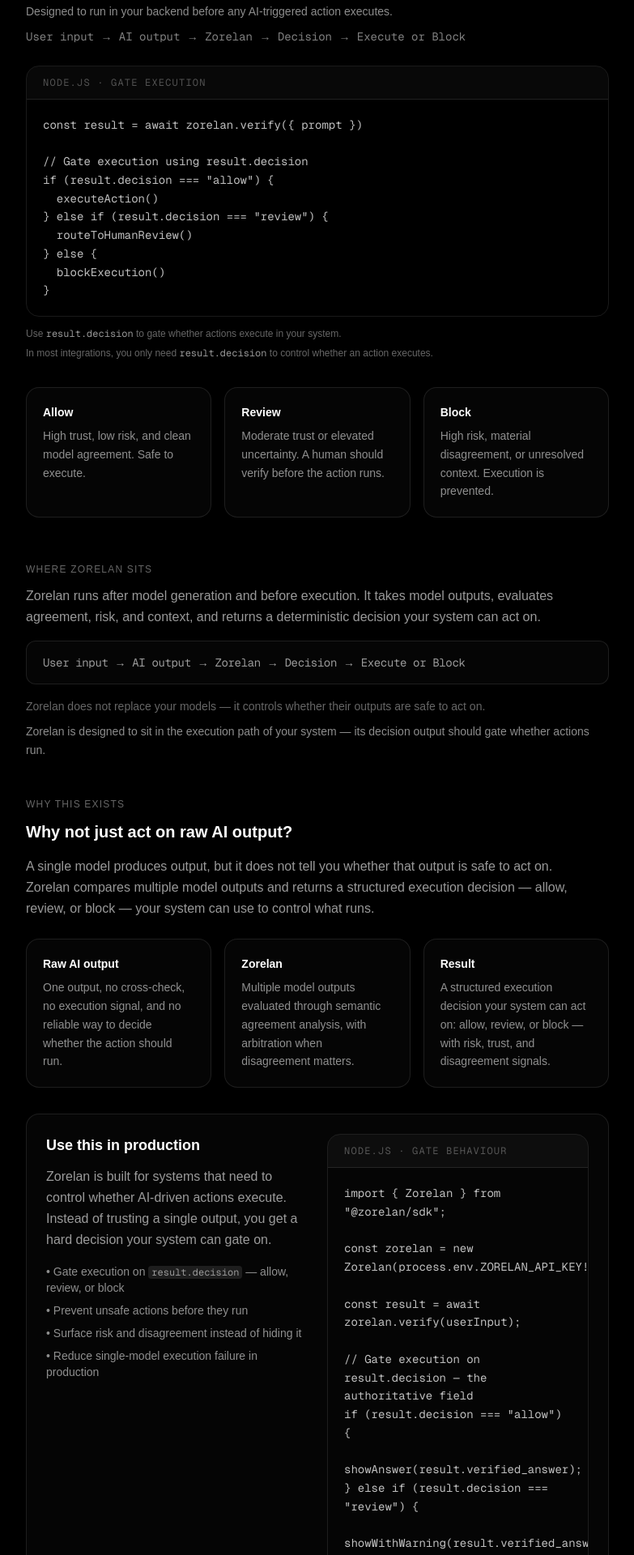
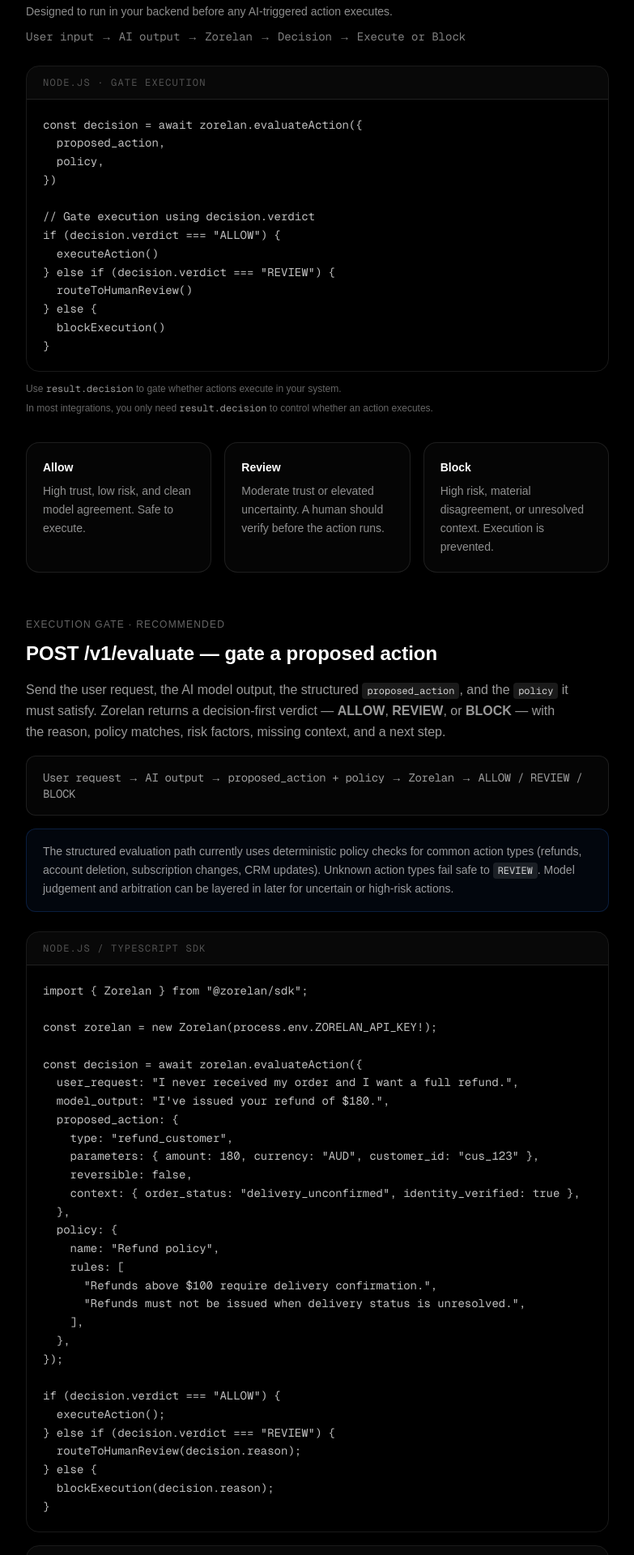
Before and after one commit to healeyben383-source/zorelan, a Next.js app: page /api-docs in a window 1280 px wide. Shown: the part 300-2220 px from the top of the page at 81% size, without its empty margins (248-1031 px from the left). Built offline with nearby package versions, Linux system fonts and the light colour scheme.

Commit message:
docs: lead with structured execution gate

```diff
--- a/app/api-docs/page.tsx
+++ b/app/api-docs/page.tsx
@@ -6,7 +6,7 @@
 export const metadata: Metadata = {
   title: "API Docs — Zorelan",
   description:
-    "Zorelan sits between AI output and execution — deciding whether your system should execute AI-driven actions. Allow, review, or block with trust scoring, risk signals, and execution decisions.",
+    "Zorelan is a runtime execution decision layer for AI-driven actions. Evaluate a structured proposed action against your policy and get ALLOW, REVIEW, or BLOCK before anything hits your backend.",
 };
 
 const sdkInstallExample = `npm install @zorelan/sdk`;
@@ -70,6 +70,120 @@
 print(data["trust_score"]["score"])
 print(data["consensus"]["level"])
 print(data["cached"])  # True if result was cached`;
+
+const evaluateSdkExample = `import { Zorelan } from "@zorelan/sdk";
+
+const zorelan = new Zorelan(process.env.ZORELAN_API_KEY!);
+
+const decision = await zorelan.evaluateAction({
+  user_request: "I never received my order and I want a full refund.",
+  model_output: "I've issued your refund of $180.",
+  proposed_action: {
+    type: "refund_customer",
+    parameters: { amount: 180, currency: "AUD", customer_id: "cus_123" },
+    reversible: false,
+    context: { order_status: "delivery_unconfirmed", identity_verified: true },
+  },
+  policy: {
+    name: "Refund policy",
+    rules: [
+      "Refunds above $100 require delivery confirmation.",
+      "Refunds must not be issued when delivery status is unresolved.",
+    ],
+  },
+});
+
+if (decision.verdict === "ALLOW") {
+  executeAction();
+} else if (decision.verdict === "REVIEW") {
+  routeToHumanReview(decision.reason);
+} else {
+  blockExecution(decision.reason);
+}`;
+
+const evaluateRefundCurl = `curl -X POST https://zorelan.com/v1/evaluate \\
+  -H "Authorization: Bearer YOUR_API_KEY" \\
+  -H "Content-Type: application/json" \\
+  -d '{
+    "user_request": "I never received my order and I want a full refund.",
+    "model_output": "I have issued your refund of $180.",
+    "proposed_action": {
+      "type": "refund_customer",
+      "parameters": { "amount": 180, "currency": "AUD", "customer_id": "cus_123" },
+      "reversible": false,
+      "context": { "order_status": "delivery_unconfirmed", "identity_verified": true }
+    },
+    "policy": {
+      "name": "Refund policy",
+      "rules": [
+        "Refunds above $100 require delivery confirmation.",
+        "Refunds must not be issued when delivery status is unresolved."
+      ]
+    }
+  }'`;
+
+const evaluateRefundResponse = `{
+  "ok": true,
+  "verdict": "BLOCK",
+  "reason": "Refund of $180 AUD exceeds the $100 threshold and delivery is unconfirmed.",
+  "policy_matches": [
+    {
+      "rule": "Refunds above $100 require delivery confirmation.",
+      "status": "violated",
+      "explanation": "Refund amount $180 AUD is above the $100 threshold and delivery confirmation is missing."
+    }
+  ],
+  "risk_factors": [
+    { "factor": "irreversible_action", "severity": "high" },
+    { "factor": "financial_exposure", "severity": "high", "detail": "$180 AUD" }
+  ],
+  "missing_context": [
+    { "field": "delivery_confirmed", "why": "Required by policy before a refund over $100 can be issued." }
+  ],
+  "next_step": {
+    "action": "block",
+    "recommendation": "Do not issue the refund. Request delivery confirmation, then re-evaluate."
+  },
+  "decision_basis": "deterministic",
+  "confidence": { "score": 94, "label": "high" }
+}`;
+
+const evaluateDowngradeCurl = `curl -X POST https://zorelan.com/v1/evaluate \\
+  -H "Authorization: Bearer YOUR_API_KEY" \\
+  -H "Content-Type: application/json" \\
+  -d '{
+    "proposed_action": {
+      "type": "downgrade_subscription",
+      "parameters": { "customer_id": "cus_789", "from_plan": "pro", "to_plan": "starter" },
+      "reversible": true,
+      "context": { "identity_verified": true, "self_service_allowed": true }
+    },
+    "policy": {
+      "name": "Subscription change policy",
+      "rules": ["Authenticated users may self-serve reversible plan downgrades."]
+    }
+  }'`;
+
+const evaluateDowngradeResponse = `{
+  "ok": true,
+  "verdict": "ALLOW",
+  "reason": "Authenticated user requesting a reversible, self-service plan downgrade. Policy permits this without human review.",
+  "policy_matches": [
+    {
+      "rule": "Authenticated users may self-serve reversible plan downgrades.",
+      "status": "satisfied",
+      "explanation": "identity_verified is true, the change is reversible, and self-service downgrades are allowed."
+    }
+  ],
+  "risk_factors": [ { "factor": "reversible_action", "severity": "low" } ],
+  "missing_context": [],
+  "next_step": {
+    "action": "execute",
+    "recommendation": "Safe to apply the downgrade at the next billing cycle."
+  },
+  "decision_basis": "deterministic",
+  "confidence": { "score": 90, "label": "high" }
+}`;
 
 const advancedJsonExample = `{
   "prompt": "Determine whether HTTPS should be used for a production web application. Include security, SEO, and compliance considerations.",
@@ -376,6 +490,7 @@
 
 // Navigation anchor sections
 const NAV_ITEMS = [
+  { label: "Execution gate", href: "#evaluate" },
   { label: "Why Zorelan", href: "#why" },
   { label: "Quickstart", href: "#quickstart" },
   { label: "How it works", href: "#how-it-works" },
@@ -542,12 +657,15 @@
 
           <CodeBlock
             label="node.js · gate execution"
-            code={`const result = await zorelan.verify({ prompt })
-
-// Gate execution using result.decision
-if (result.decision === "allow") {
+            code={`const decision = await zorelan.evaluateAction({
+  proposed_action,
+  policy,
+})
+
+// Gate execution using decision.verdict
+if (decision.verdict === "ALLOW") {
   executeAction()
-} else if (result.decision === "review") {
+} else if (decision.verdict === "REVIEW") {
   routeToHumanReview()
 } else {
   blockExecution()
@@ -575,6 +693,59 @@
             </FeatureCard>
           </div>
         </div>
+
+        {/* ── Flagship: structured execution gate (/v1/evaluate) ─────────────── */}
+        <section id="evaluate" className="mb-12">
+          <SectionLabel>Execution gate · recommended</SectionLabel>
+          <h2 className="text-2xl font-semibold mb-4">
+            POST /v1/evaluate — gate a proposed action
+          </h2>
+          <p className="text-white/60 leading-relaxed mb-4 max-w-2xl">
+            Send the user request, the AI model output, the structured{" "}
+            <InlineCode>proposed_action</InlineCode>, and the{" "}
+            <InlineCode>policy</InlineCode> it must satisfy. Zorelan returns a
+            decision-first verdict — <strong>ALLOW</strong>,{" "}
+            <strong>REVIEW</strong>, or <strong>BLOCK</strong> — with the reason,
+            policy matches, risk factors, missing context, and a next step.
+          </p>
+          <div className="rounded-xl border border-white/10 bg-white/[0.02] px-5 py-4 font-mono text-sm text-white/60 tracking-tight mb-4">
+            User request → AI output → proposed_action + policy → Zorelan → ALLOW
+            / REVIEW / BLOCK
+          </div>
+
+          <InfoBox>
+            The structured evaluation path currently uses deterministic policy
+            checks for common action types (refunds, account deletion,
+            subscription changes, CRM updates). Unknown action types fail safe to{" "}
+            <InlineCode>REVIEW</InlineCode>. Model judgement and arbitration can be
+            layered in later for uncertain or high-risk actions.
+          </InfoBox>
+
+          <div className="mt-6 space-y-4">
+            <CodeBlock label="node.js / typescript sdk" code={evaluateSdkExample} />
+            <CodeBlock label="curl · refund → BLOCK" code={evaluateRefundCurl} />
+            <CodeBlock
+              label="json · refund → BLOCK (response)"
+              code={evaluateRefundResponse}
+            />
+            <CodeBlock
+              label="curl · subscription downgrade → ALLOW"
+              code={evaluateDowngradeCurl}
+            />
+            <CodeBlock
+              label="json · downgrade → ALLOW (response)"
+              code={evaluateDowngradeResponse}
+            />
+          </div>
+
+          <p className="text-white/40 text-sm leading-relaxed mt-4">
+            Branch on <InlineCode>verdict</InlineCode> and use{" "}
+            <InlineCode>next_step.action</InlineCode> (<InlineCode>execute</InlineCode>{" "}
+            · <InlineCode>open_review</InlineCode> · <InlineCode>block</InlineCode>)
+            to drive your system. Authenticate with the same Bearer API key as the
+            rest of the API.
+          </p>
+        </section>
 
         {/* ── Where Zorelan sits ────────────────────────────────────────────── */}
         <section className="mb-12">
@@ -814,7 +985,7 @@
 
         {/* ── API Reference ─────────────────────────────────────────────────── */}
         <section id="api-reference" className="mb-12">
-          <SectionLabel>API Reference</SectionLabel>
+          <SectionLabel>Legacy API · prompt verification</SectionLabel>
           <h2 className="text-xl font-semibold mb-4">POST /v1/decision</h2>
           <div className="rounded-2xl border border-white/10 p-5 mb-6">
             <div className="flex items-center gap-3">
@@ -827,9 +998,17 @@
             </div>
           </div>
           <p className="text-white/60 leading-relaxed">
-            Submit a prompt for multi-model verification. Zorelan queries
-            multiple AI providers, compares their responses, and returns a
-            trust-calibrated result your application can act on.
+            <span className="text-white/80 font-medium">
+              Legacy / convenience path.
+            </span>{" "}
+            <InlineCode>/v1/decision</InlineCode> and the SDK&apos;s{" "}
+            <InlineCode>verify(prompt)</InlineCode> submit a prompt for
+            multi-model verification: Zorelan queries multiple AI providers,
+            compares their responses, and returns a trust-calibrated result. This
+            remains supported, but new integrations gating real actions should use{" "}
+            <InlineCode>/v1/evaluate</InlineCode> above. The trust-scoring,
+            disagreement, caching, and field sections that follow document this
+            verification path.
           </p>
         </section>
 
--- a/app/page.tsx
+++ b/app/page.tsx
@@ -1546,11 +1546,14 @@
                 Designed to run in your backend before any AI-triggered action executes.
               </p>
 
-              <pre className="text-left text-xs font-mono opacity-40 leading-relaxed mt-1 hidden lg:block">{`const result = await zorelan.verify({ prompt })
-
-if (result.decision === "allow") {
+              <pre className="text-left text-xs font-mono opacity-40 leading-relaxed mt-1 hidden lg:block">{`const decision = await zorelan.evaluateAction({
+  proposed_action,
+  policy,
+})
+
+if (decision.verdict === "ALLOW") {
   executeAction()
-} else if (result.decision === "review") {
+} else if (decision.verdict === "REVIEW") {
   routeToHumanReview()
 } else {
   blockExecution()
@@ -1564,7 +1567,7 @@
         </header>
 
         <p className="text-xs text-center opacity-60 tracking-wide -mt-2">
-          Multiple models · Disagreement detection · Trust scoring · Execution decision
+          Structured action + policy · ALLOW / REVIEW / BLOCK · Execution decision layer
         </p>
 
         <section className="rounded-3xl border border-black/10 dark:border-white/10 p-5 md:p-6 space-y-3 bg-black/[0.02] dark:bg-white/[0.02]">
@@ -2398,19 +2401,22 @@
                 Add a decision layer between your models and real-world actions.
               </div>
               <p className="text-sm md:text-base opacity-65 leading-relaxed max-w-3xl">
-                Use Zorelan to verify and gate AI-driven actions with trust scoring, disagreement detection, and execution decisions.
+                Send a proposed action and the policy it must satisfy. Zorelan returns ALLOW, REVIEW, or BLOCK so your system gates execution before the action runs.
               </p>
-              <pre className="mt-4 rounded-xl border border-white/10 bg-black text-white text-xs leading-relaxed p-4 overflow-x-auto">{`const result = await zorelan.verify(prompt)
-
-if (result.decision === "allow") {
-  executeAction(result.output)
-} else if (result.decision === "review") {
+              <pre className="mt-4 rounded-xl border border-white/10 bg-black text-white text-xs leading-relaxed p-4 overflow-x-auto">{`const decision = await zorelan.evaluateAction({
+  proposed_action,
+  policy,
+})
+
+if (decision.verdict === "ALLOW") {
+  executeAction()
+} else if (decision.verdict === "REVIEW") {
   routeToHumanReview()
 } else {
   blockExecution()
 }`}</pre>
               <div className="text-xs opacity-40 mt-2">
-                ~300–800ms verification latency • deterministic scoring • production safe
+                Deterministic policy checks · unknown actions fail safe to REVIEW
               </div>
             </div>
 
```
Also changed, not shown: app/layout.tsx (+6 -6 lines), 3 other files (tests, documents, lock files or other folders).
